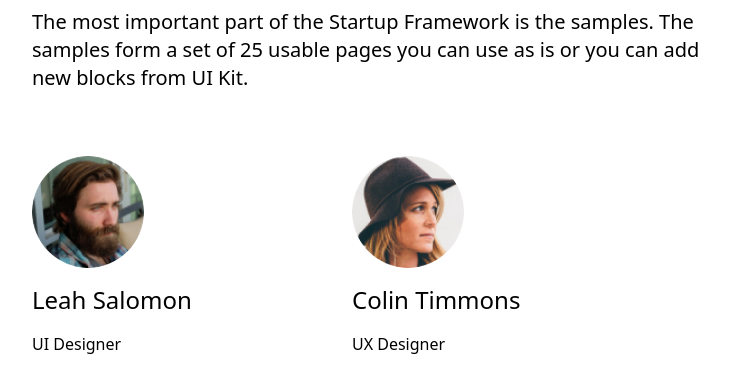
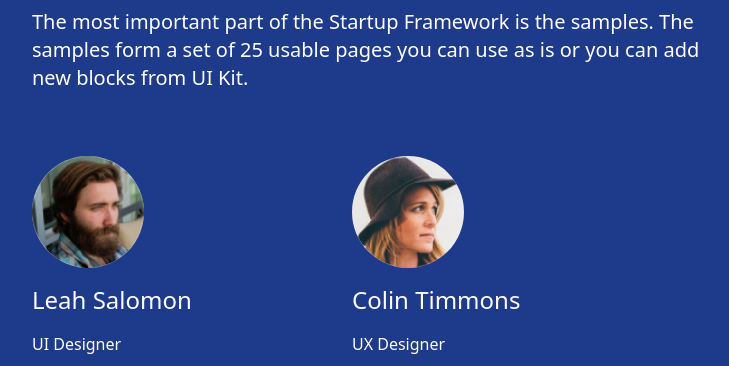
Before and after one commit to rckash/blue-site-tailwind, a plain HTML site: page blocks/title-grid-small.html in a window 1280 px wide. Shown: the part 168-534 px from the top of the page, without its empty margins (80-809 px from the left). Drawn offline with nearby package versions, Linux system fonts and the light colour scheme.

Commit message:
Update title-grid-small block

```diff
--- a/blocks/title-grid-small.html
+++ b/blocks/title-grid-small.html
@@ -6,9 +6,9 @@
     <title>Title Grid Small</title>
     <script src="https://cdn.tailwindcss.com"></script>
   </head>
-  <body>
+  <body class="text-white bg-blue-900">
     <section>
-      <div class="max-w-4xl py-24 px-28">
+      <div class="max-w-4xl py-24 px-5 md:px-28">
         <div class="flex flex-col gap-y-8">
           <h2 class="text-5xl font-bold">Startup Crew</h2>
           <p class="text-xl font-medium max-w-2xl">
@@ -17,7 +17,9 @@
             add new blocks from UI Kit.
           </p>
         </div>
-        <div class="pt-16 flex flex-wrap gap-x-28 gap-y-16">
+        <div
+          class="pt-16 flex flex-wrap gap-x-28 gap-y-16 justify-center sm:justify-normal"
+        >
           <div class="w-52 flex flex-col gap-4">
             <img
               class="rounded-full w-28"
```
Also changed, not shown: index.html (+3 -1 lines).
